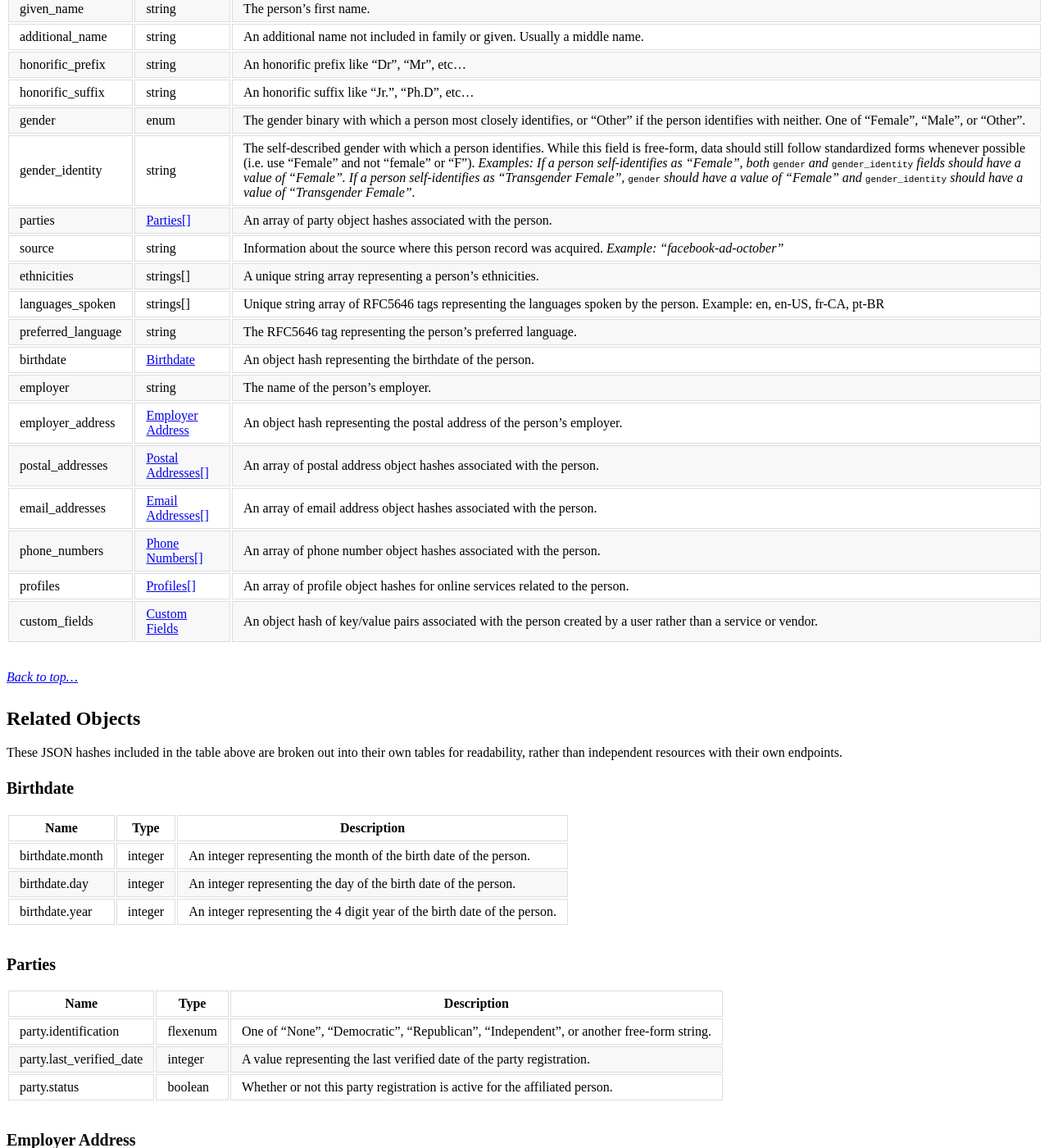
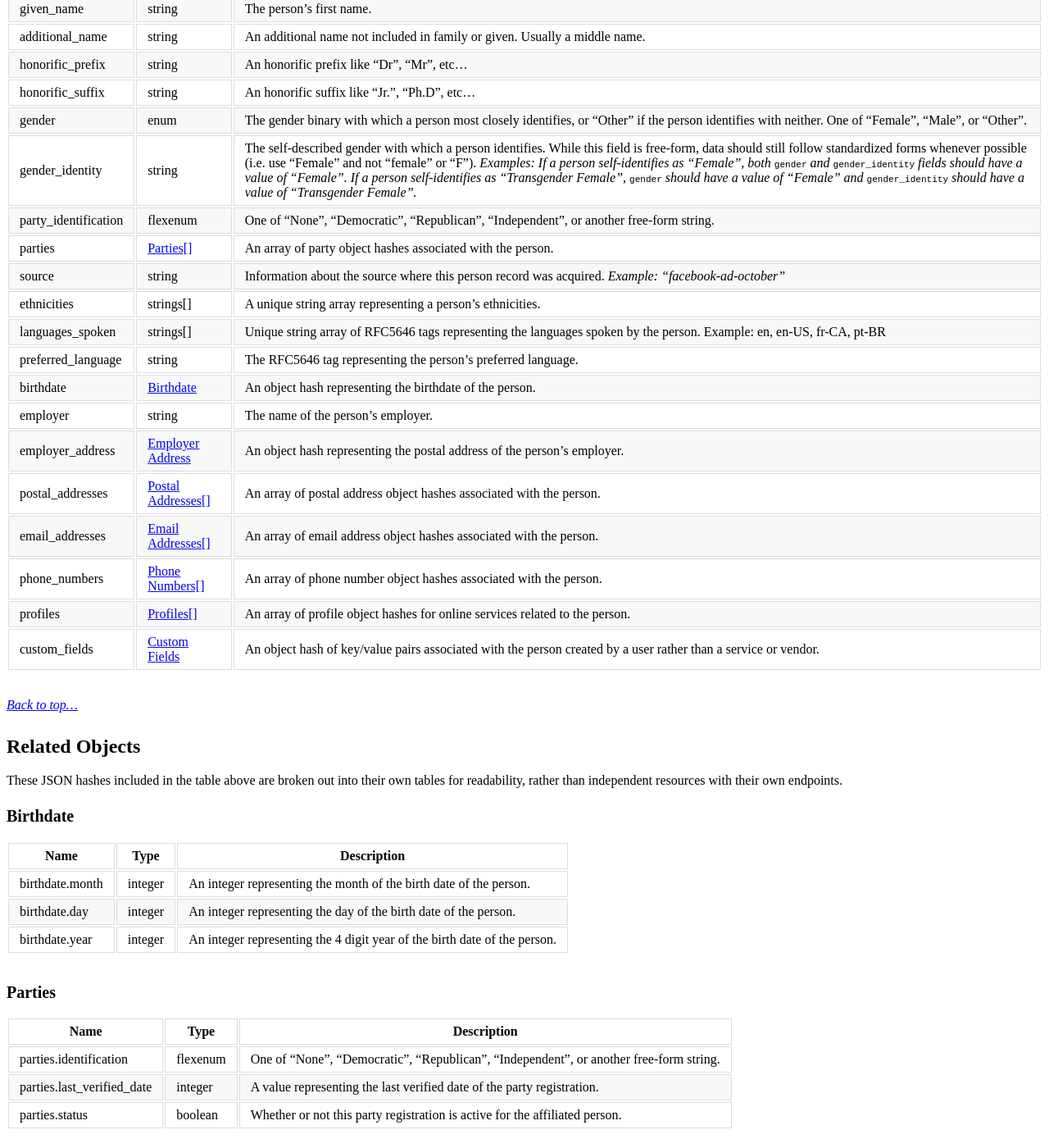
Before and after one commit to opensupporter/osdi-docs, a Jekyll site: the page built from people.md, in a window 1280 px wide and 1400 px high, scrolled down 2252 px. Shown: the whole window at 82% size. Built offline with Jekyll 4.4.1, drawn with Linux system fonts in a browser that asks for light colours; a style sheet for code colours, icons or effects is not loaded.

Commit message:
Update people.md

```diff
--- a/people.md
+++ b/people.md
@@ -59,6 +59,7 @@ A list of fields specific to the Person resource.
 |honorific_suffix           |string    |An honorific suffix like "Jr.", "Ph.D", etc...
 |gender         |enum     |The gender binary with which a person most closely identifies, or "Other" if the person identifies with neither. One of "Female", "Male", or "Other".
 |gender_identity|string     |The self-described gender with which a person identifies. While this field is free-form, data should still follow standardized forms whenever possible (i.e. use "Female" and not "female" or "F"). _Examples: If a person self-identifies as "Female", both_ `gender` _and_ `gender_identity` _fields should have a value of "Female". If a person self-identifies as "Transgender Female",_ `gender` _should have a value of "Female" and_ `gender_identity` _should have a value of "Transgender Female"._
+|party_identification|flexenum    |One of "None", "Democratic", "Republican", "Independent", or another free-form string.
 |parties |[Parties[]](#parties)|An array of party object hashes associated with the person.
 |source         |string     |Information about the source where this person record was acquired.   _Example: "facebook-ad-october"_
 |ethnicities|strings[]   |A unique string array representing a person's ethnicities.
@@ -92,9 +93,9 @@ These JSON hashes included in the table above are broken out into their own tabl
 
 |Name          |Type      |Description
 |-----------    |-----------|--------------
-|party.identification|flexenum    |One of "None", "Democratic", "Republican", "Independent", or another free-form string.
-|party.last_verified_date  |integer    |A value representing the last verified date of the party registration.
-|party.status|boolean     |Whether or not this party registration is active for the affiliated person.
+|parties.identification|flexenum    |One of "None", "Democratic", "Republican", "Independent", or another free-form string.
+|parties.last_verified_date  |integer    |A value representing the last verified date of the party registration.
+|parties.status|boolean     |Whether or not this party registration is active for the affiliated person.
 
 #### Employer Address
 
```
